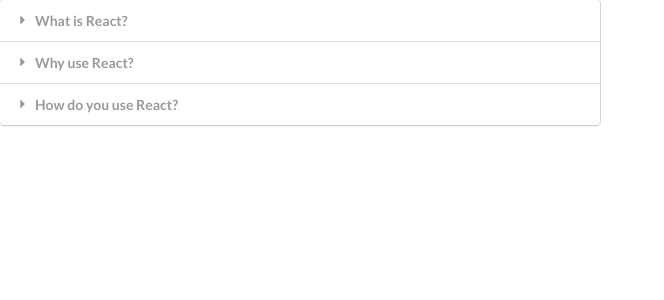
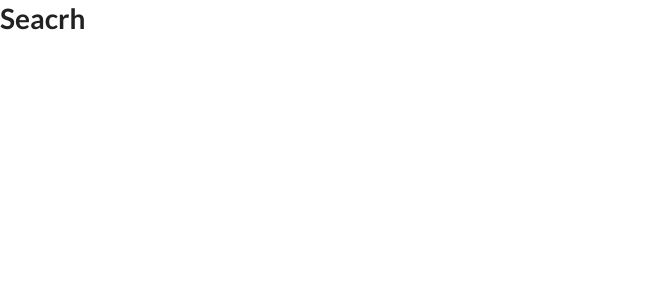
Before and after one commit to zhukovvlad/widgets, a React (Create React App) app: page / in a window 1280 px wide. Shown: the top 300 px of the page, without its empty margins (0-664 px from the left). Built offline with nearby package versions, Linux system fonts and the light colour scheme.

Commit message:
Initalized Search component

```diff
--- a/src/App.js
+++ b/src/App.js
@@ -1,25 +1,26 @@
 import React from "react";
-import Accordion from "./components/Accordion";
+// import Accordion from "./components/Accordion";
+import Search from "./components/Search";
 
-const items = [
-    {
-        title: "What is React?",
-        content: "React is a front end javascript framework",
-    },
-    {
-        title: "Why use React?",
-        content: "React is a favorite JS library among engineers",
-    },
-    {
-        title: "How do you use React?",
-        content: "You use React by creating components",
-    },
-];
+// const items = [
+//     {
+//         title: "What is React?",
+//         content: "React is a front end javascript framework",
+//     },
+//     {
+//         title: "Why use React?",
+//         content: "React is a favorite JS library among engineers",
+//     },
+//     {
+//         title: "How do you use React?",
+//         content: "You use React by creating components",
+//     },
+// ];
 
 const App = () => {
     return (
         <div>
-            <Accordion items={items} />
+            <Search />
         </div>
     );
 };
--- /dev/null
+++ b/src/components/Search.js
@@ -0,0 +1,7 @@
+import React from "react";
+
+const Search = () => {
+    return <h1>Seacrh</h1>
+};
+
+export default Search;
```
